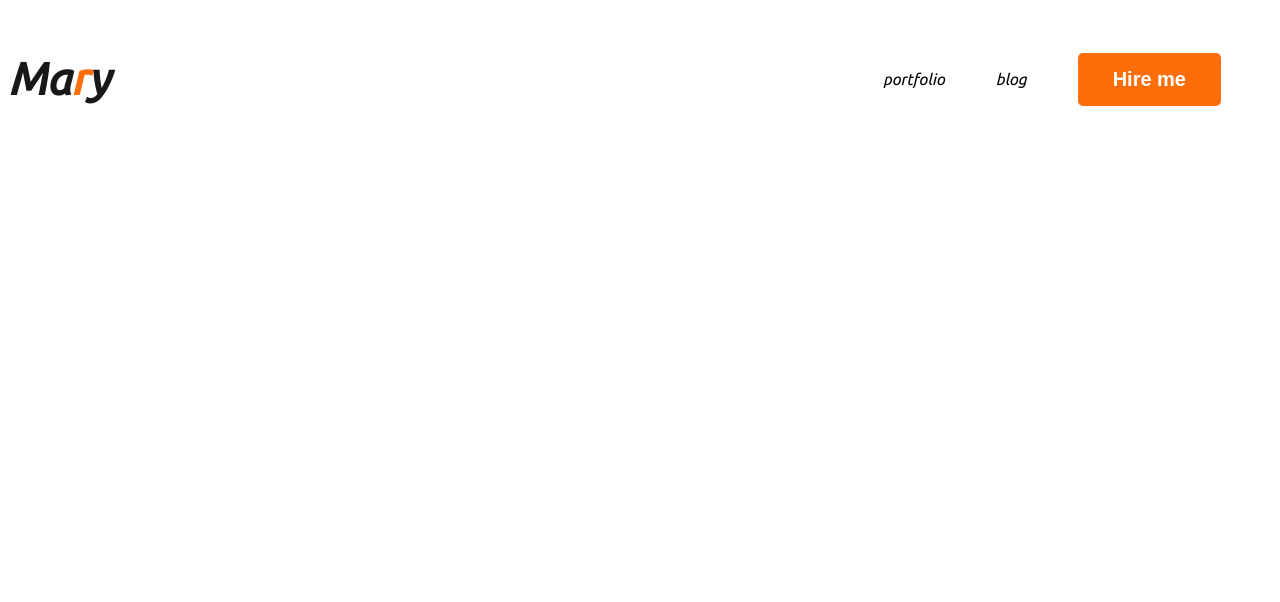
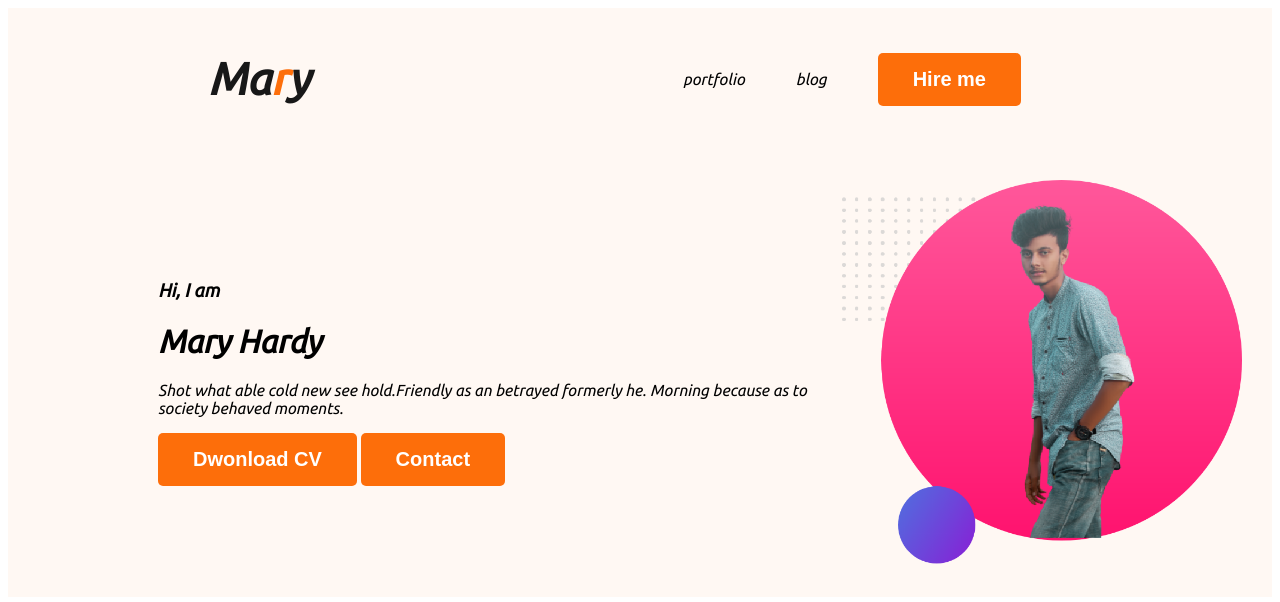
Before and after one commit to sakibalhassan/developer-portfolio-website, a plain HTML site: page index.html in a window 1280 px wide. Drawn offline with Linux system fonts and the light colour scheme.

Commit message:
added navber

```diff
--- a/css/index.css
+++ b/css/index.css
@@ -23,10 +23,13 @@ body {
 }
 
 /* nav related style */
+
+
 nav {
     display: flex;
     align-items: center;
     justify-content: space-between;
+    margin: 0 200px;
 }
 
 .text-primary {
@@ -56,3 +59,19 @@ nav a {
     text-decoration: none;
     color: #474747;
 }
+
+/* header related work */
+.header {
+    background-color: #FFF8F3;
+}
+
+.banner {
+    padding: 30px 30px 30px 150px;
+    display: flex;
+    align-items: center;
+}
+
+.profile-pic {
+    width: 400px;
+
+}
--- a/index.html
+++ b/index.html
@@ -16,25 +16,28 @@
 </head>
 
 <body>
-    <header>
+    <header class="header">
         <nav>
-            <!-- ---------------------
-        nav section start
-   ------------------------- -->
-
-
             <h3 class="nav-title">Ma<span class="text-primary">r</span>y</h3>
             <ul>
                 <li><a href=""></a>portfolio</li>
                 <li><a href=""></a>blog</li>
                 <li><button class="btn-primary">Hire me</button></li>
             </ul>
-
-
-            <!-- ----------------------
-        nav section end
-   ----------------- ---------->
         </nav>
+        <div class="banner">
+            <div class="banner-content">
+                <h3 class="banner-grating">Hi, I am</h3>
+                <h1 class="banner-title">Mary Hardy</h1>
+                <p class="banner-paragraph">Shot what able cold new see hold.Friendly as an betrayed formerly he.
+                    Morning because as to society behaved moments.</p>
+                <button class="btn-primary">Dwonload CV</button>
+                <button class="btn-primary">Contact</button>
+            </div>
+            <div>
+                <img class="profile-pic" src="images/my-bg2.png" alt="">
+            </div>
+        </div>
     </header>
     <main>
 
```
